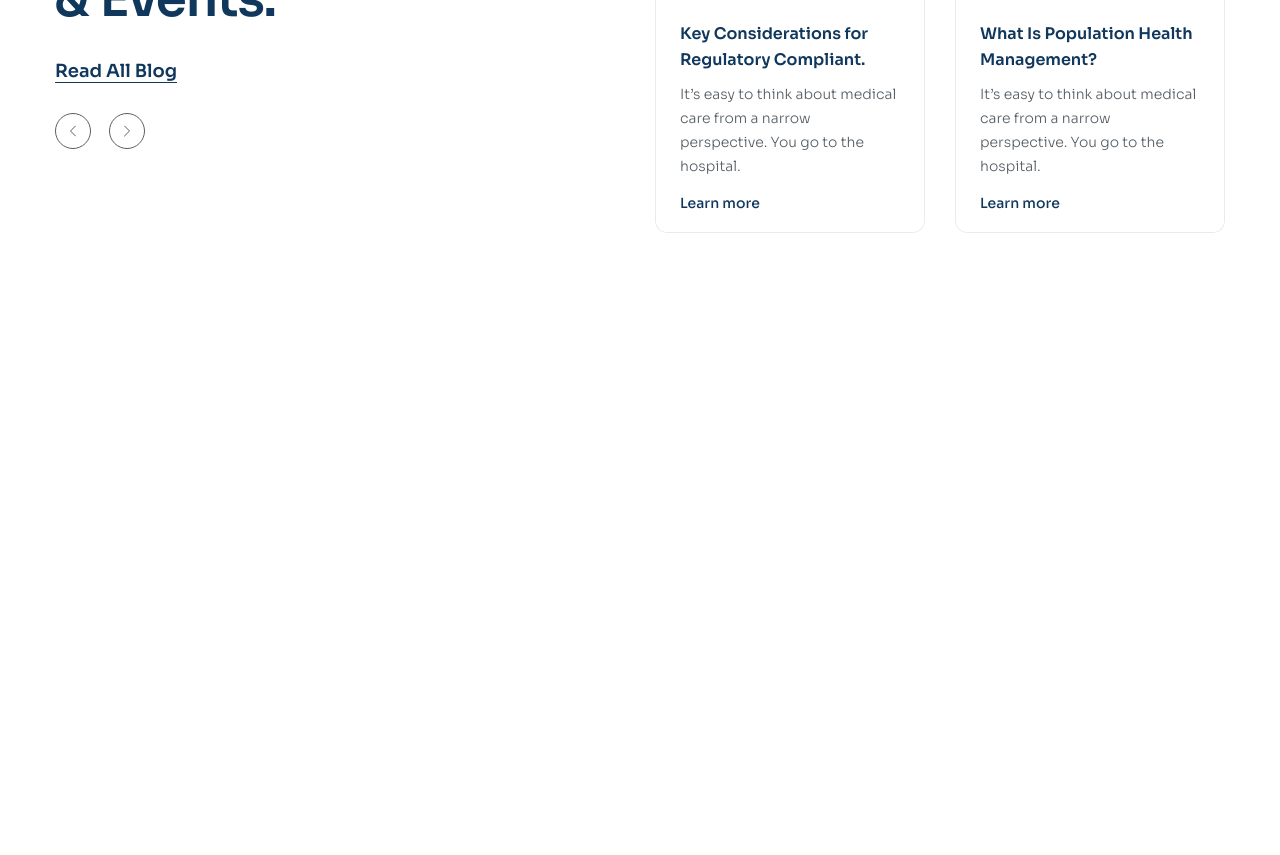
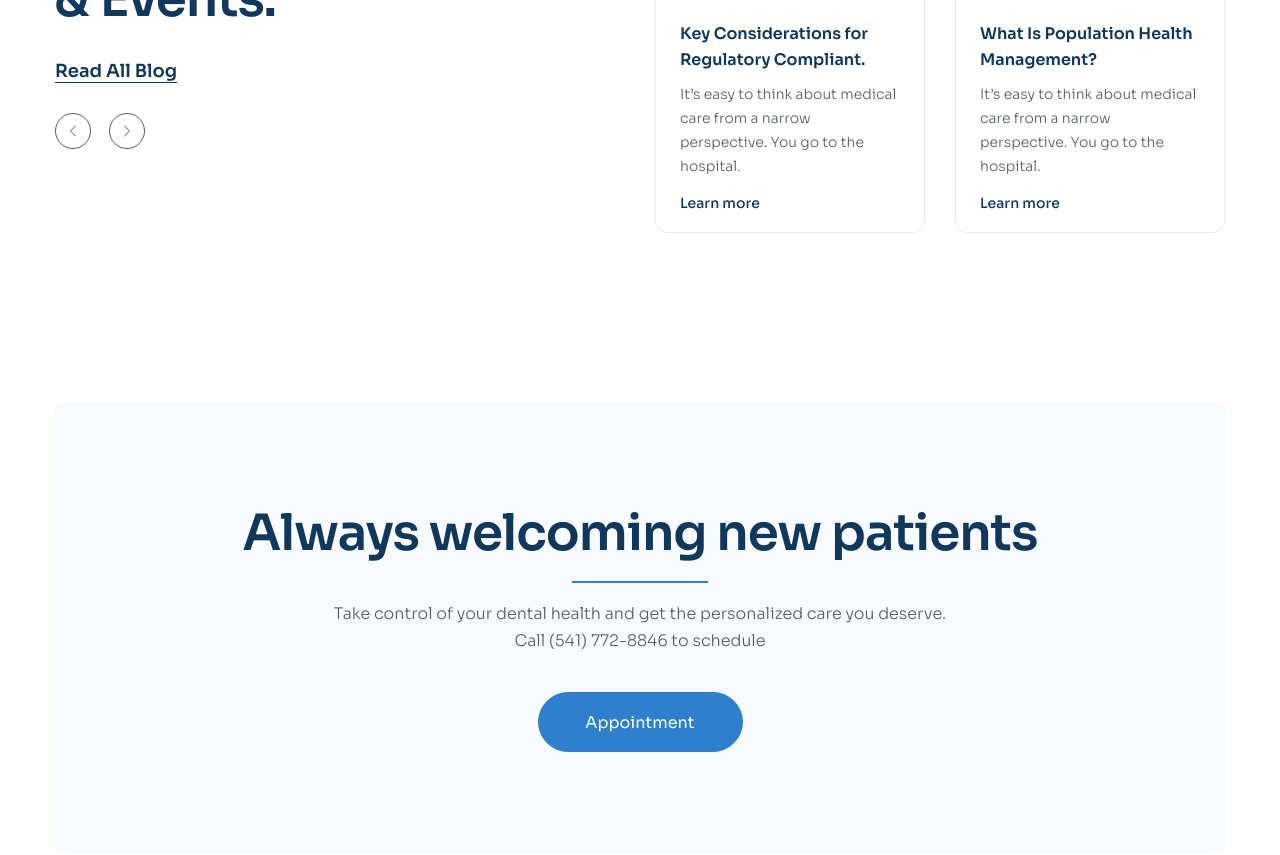
Before and after one commit to ChuAnhMinh/duan-htmlcss-03, a plain HTML site: page index.html in a window 1280 px wide. Shown: the part 5295-6150 px from the top of the page. Before the commit the page ends 5613 px from the top, so only its background shows below. Drawn offline with Linux system fonts and the light colour scheme.

Commit message:
Appointment Building

```diff
--- a/assets/css/styles.css
+++ b/assets/css/styles.css
@@ -599,7 +599,7 @@ a {
 
 .news-item:hover {
     box-shadow: 0px 18px 50px rgba(0, 0, 0, 0.05);
-    transform: translateY(-16px);
+    transform: translateY(-8px);
 }
 
 .news-item:hover .news-item__body {
@@ -645,3 +645,43 @@ a {
     line-height: 1.8;
     color: #10375c;
 }
+
+.news-item__more:hover {
+    color: #2e80ce;
+}
+
+/* Appointment */
+.appointment {
+    margin: 85px 0 170px;
+}
+
+.appointment__inner {
+    padding: 100px 70px;
+    border-radius: 4px;
+    background: #f7fbff;
+    text-align: center;
+}
+
+.appointment__heading {
+    position: relative;
+    padding-bottom: 20px;
+}
+
+.appointment__heading::after{
+    position: absolute;
+    left: 0;
+    right: 0;
+    bottom: 0;
+    margin: 0 auto;
+    display: block;
+    content: "";
+    width: 136px;
+    height: 2px;
+    background: #2e80ce;
+}
+
+.appointment__desc {
+    max-width: 617px;
+    margin: 18px auto 38px;
+    font-size: 1.6rem;
+}
--- a/index.html
+++ b/index.html
@@ -370,6 +370,17 @@
                     </div>
                 </div>
             </section>
+
+            <!-- Appointment -->
+            <section class="appointment">
+                <div class="container">
+                    <div class="appointment__inner">
+                        <h2 class="appointment__heading section-heading">Always welcoming new patients</h2>
+                        <p class="appointment__desc section-desc">Take control of your dental health and get the personalized care you deserve. Call (541) 772-8846 to schedule</p>
+                        <a href="#!" class="btn">Appointment</a>
+                    </div>
+                </div>
+            </section>
         </main>
     </body>
 </html>
```
